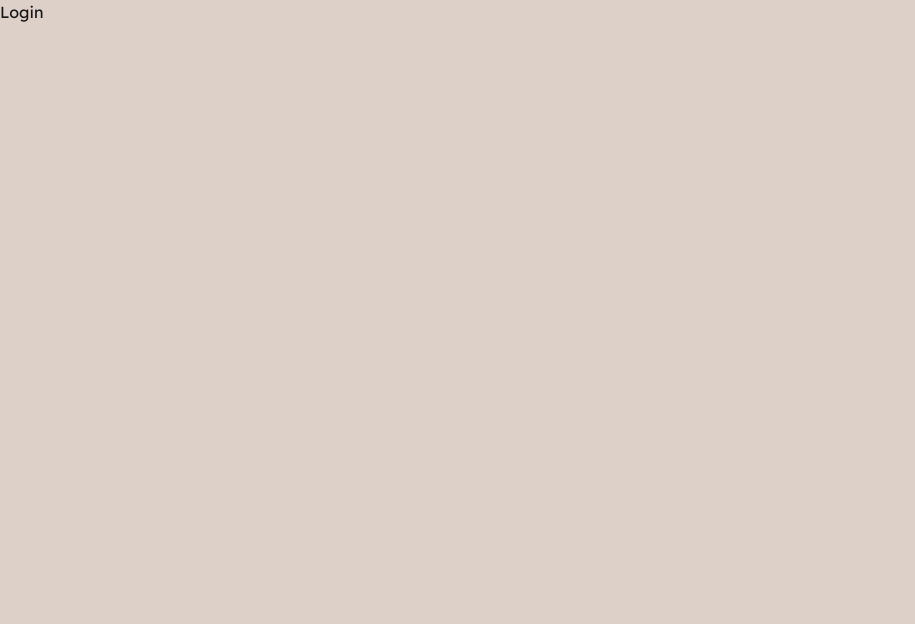
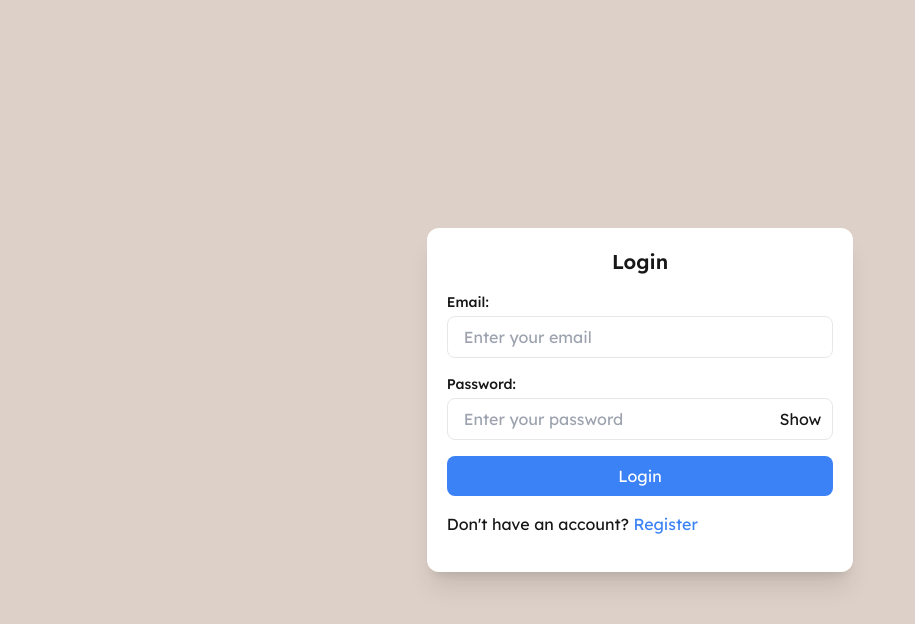
Before and after one commit to 21DP2MLejn/Tailors-Touch, a Next.js app in the folder frontend/: page /auth/login in a window 1280 px wide. Shown: the top 624 px of the page, without its empty margins (0-915 px from the left). Built offline with nearby package versions, Linux system fonts and the light colour scheme; a web font is replaced by a local one.

Commit message:
navbar, login page update, working login

```diff
--- a/frontend/src/app/auth/login/page.tsx
+++ b/frontend/src/app/auth/login/page.tsx
@@ -1,7 +1,116 @@
+"use client";
+import { use, useState } from "react";
+import axios from "axios";
+import Link from "next/link";
+import { useRouter } from "next/navigation";
+
+
 export default function Login() {
-    return (
-      <div>
-        <h1>Login</h1>
+  const [formData, setFormData] = useState({
+    email: "",
+    password: "",
+  });
+
+  const [showPassword, setShowPassword] = useState(false);
+  const [loading, setLoading] = useState(false);
+  const [error, setError] = useState(String);
+  const router = useRouter();
+  const handleChange = (e: React.ChangeEvent<HTMLInputElement>) => {
+    const { name, value } = e.target;
+    setFormData({ ...formData, [name]: value });
+  };
+
+  const togglePasswordVisibility = () => {
+    setShowPassword(!showPassword);
+  };
+
+  const handleSubmit = async (e: React.FormEvent) => {
+    e.preventDefault();
+
+    setLoading(true);
+    setError(String);
+
+    try {
+      const response = await axios.post("http://127.0.0.1:8000/api/auth/login", formData, {
+        headers: {
+          "Content-Type": "application/json",
+        },
+      });
+
+      if (response.status === 200) {
+        localStorage.setItem("authToken", response.data.token);
+        router.push("/");
+        console.log("Login successful:", response.data);
+      } else {
+        setError("Error: " + (response.data.message || "Something went wrong"));
+      }
+    } catch (err) {
+      console.error("Error during login:", err);
+      setError("An error occurred. Please try again later.");
+    } finally {
+      setLoading(false);
+    }
+  };
+  return (
+    <div className="h-screen flex items-center justify-center">
+      <div className="bg-white w-full sm:w-1/3 rounded-xl p-5 h-auto shadow-xl relative">
+        <div className="flex flex-col items-center mb-4">
+          <h1 className="text-xl font-semibold mb-4">Login</h1>
+          <form onSubmit={handleSubmit} className="w-full">
+          <div className="flex flex-col w-full mb-4">
+            <label htmlFor="email" className="mb-1 text-sm font-medium">
+              Email:
+            </label>
+            <input
+              type="email"
+              name="email"
+              id="email"
+              placeholder="Enter your email"
+              value={formData.email}
+              onChange={handleChange}
+              className="w-full px-4 py-2 border rounded-lg"
+            />
+          </div>
+          <div className="flex flex-col w-full mb-4">
+            <label htmlFor="password" className="mb-1 text-sm font-medium">
+              Password:
+            </label>
+            <div className="relative">
+              <input
+                type={showPassword ? "text" : "password"}
+                name="password"
+                id="password"
+                placeholder="Enter your password"
+                value={formData.password}
+                onChange={handleChange}
+                className="w-full px-4 py-2 border rounded-lg"
+              />
+              <button
+                type="button"
+                onClick={togglePasswordVisibility}
+                className="absolute top-1/2 right-3 transform -translate-y-1/2"
+              >
+                {showPassword ? "Hide" : "Show"}
+              </button>
+            </div>
+          </div>
+          <button
+            type="submit"
+            disabled={loading}
+            className="w-full bg-blue-500 hover:bg-blue-600 text-white py-2 rounded-lg"
+          >
+            {loading ? "Loading..." : "Login"}
+          </button>
+          {error && <p className="text-red-500 mt-2">{error}</p>}
+          <p className="mt-4">
+            Don&apos;t have an account?{" "}
+            <Link href="/auth/register" className="text-blue-500 hover:underline">
+              Register
+            </Link>
+          </p>
+          </form>
+        </div>
       </div>
-    );
-  }
+    </div>
+  );
+}
--- a/frontend/src/app/components/navbar.tsx
+++ b/frontend/src/app/components/navbar.tsx
@@ -7,26 +7,23 @@ const Navbar = () => {
   const [isAuthenticated, setIsAuthenticated] = useState(false);
   const [menuOpen, setMenuOpen] = useState(false);
 
-  // Check authentication status
   useEffect(() => {
-    const cookies = document.cookie;
-    setIsAuthenticated(cookies.includes("authToken"));
+    const token = localStorage.getItem("authToken");
+    setIsAuthenticated(!!token);
   }, []);
+
+  const handleLogout = () => {
+    localStorage.removeItem("authToken");
+    setIsAuthenticated(false);
+  };
 
   return (
     <header className="bg-white shadow-md dark:bg-gray-900 sticky top-0 z-50">
       <div className="container mx-auto flex items-center justify-between p-4">
-        {/* Logo */}
         <Link href="/" className="text-2xl font-bold text-gray-800 dark:text-white">
           Tailor&apos;s Touch
         </Link>
-
-        {/* Links */}
-        <nav
-          className={`flex-1 flex items-center justify-end gap-8 md:flex ${
-            menuOpen ? "block" : "hidden"
-          } md:block`}
-        >
+        <nav className={`flex-1 flex items-center justify-end gap-8 md:flex ${menuOpen ? "block" : "hidden"} md:block`}>
           <Link href="/categories/men" className="text-gray-700 dark:text-gray-200 hover:text-blue-500 dark:hover:text-blue-400">
             Men
           </Link>
@@ -40,34 +37,31 @@ const Navbar = () => {
             Sale
           </Link>
         </nav>
-
-        {/* Right Side: Search, Cart, User */}
         <div className="flex items-center gap-4">
-          {/* Search */}
           <div className="relative hidden md:block">
             <input
               type="text"
               placeholder="Search..."
               className="border rounded-md py-1 px-5 ml-5 focus:ring-2 focus:ring-blue-400 dark:bg-gray-800 dark:border-gray-700 dark:text-gray-200"
             />
-              <svg
-                xmlns="http://www.w3.org/2000/svg"
-                className="w-5 h-5 text-gray-500 absolute right-0 mx-3 top-1/2 transform -translate-y-1/2"
-                fill="none"
-                viewBox="0 0 24 24"
-                stroke="currentColor"
-            >
-                <path
-                strokeLinecap="round"
-                strokeLinejoin="round"
-                strokeWidth={2}
-                d="M21 21l-6-6m2-5a7 7 0 11-14 0 7 7 0 0114 0z"
-                />
+            <svg xmlns="http://www.w3.org/2000/svg" className="w-5 h-5 text-gray-500 absolute right-0 mx-3 top-1/2 transform -translate-y-1/2" fill="none" viewBox="0 0 24 24" stroke="currentColor">
+              <path strokeLinecap="round" strokeLinejoin="round" strokeWidth={2} d="M21 21l-6-6m2-5a7 7 0 11-14 0 7 7 0 0114 0z" />
             </svg>
           </div>
-
-          {/* Cart */}
           <Link href="/cart" className="relative text-gray-700 dark:text-gray-200 hover:text-blue-500 dark:hover:text-blue-400">
+            <svg xmlns="http://www.w3.org/2000/svg" fill="none" viewBox="0 0 24 24" strokeWidth="1.5" stroke="currentColor" className="w-6 h-6">
+              <path strokeLinecap="round" strokeLinejoin="round" d="M3 3h2l.4 2M7 13h10l3.6-7H5.4M7 13L5.4 6M7 13l-2 8m12-8l2 8m-6 0a2 2 0 100-4 2 2 0 000 4zm-6 0a2 2 0 100-4 2 2 0 000 4z" />
+            </svg>
+          </Link>
+          {isAuthenticated ? (
+            <div className="flex items-center gap-2">
+              <button
+                onClick={handleLogout}
+                className="text-sm text-gray-700 dark:text-gray-200 hover:text-blue-500 dark:hover:text-blue-400"
+              >
+                Logout
+              </button>
+              <Link href="/profile" className="text-gray-700 dark:text-gray-200 hover:text-blue-500 dark:hover:text-blue-400">
                 <svg
                   xmlns="http://www.w3.org/2000/svg"
                   fill="none"
@@ -79,16 +73,12 @@ const Navbar = () => {
                   <path
                     strokeLinecap="round"
                     strokeLinejoin="round"
-                  d="M3 3h2l.4 2M7 13h10l3.6-7H5.4M7 13L5.4 6M7 13l-2 8m12-8l2 8m-6 0a2 2 0 100-4 2 2 0 000 4zm-6 0a2 2 0 100-4 2 2 0 000 4z"
+                    d="M15.75 13.5a3.75 3.75 0 01-7.5 0m7.5 0a3.75 3.75 0 00-7.5 0m7.5 0H21a2.25 2.25 0 01-2.25 2.25m0 0H5.25m0 0A2.25 2.25 0 013 13.5h3.75m12-7.5a6 6 0 11-12 0 6 6 0 0112 0z"
                   />
                 </svg>
-              {/* <span className="absolute -top-2 -right-2 bg-red-500 text-white text-xs rounded-full px-1">
-                3
-              </span> */}
               </Link>
-
-          {/* User Links */}
-          {!isAuthenticated ? (
+            </div>
+          ) : (
             <div className="flex items-center gap-2">
               <Link href="/auth/login" className="text-sm text-gray-700 dark:text-gray-200 hover:text-blue-500 dark:hover:text-blue-400">
                 Login
@@ -97,31 +87,11 @@ const Navbar = () => {
                 Register
               </Link>
             </div>
-          ) : (
-            <Link href="/profile" className="text-gray-700 dark:text-gray-200 hover:text-blue-500 dark:hover:text-blue-400">
-                Profile
-            </Link>
           )}
         </div>
-
-        {/* Mobile Menu Button */}
-        <button
-          onClick={() => setMenuOpen(!menuOpen)}
-          className="md:hidden text-gray-700 dark:text-gray-200"
-        >
-          <svg
-            xmlns="http://www.w3.org/2000/svg"
-            fill="none"
-            viewBox="0 0 24 24"
-            strokeWidth="1.5"
-            stroke="currentColor"
-            className="w-6 h-6"
-          >
-            <path
-              strokeLinecap="round"
-              strokeLinejoin="round"
-              d="M3.75 6h16.5M3.75 12h16.5M3.75 18h16.5"
-            />
+        <button onClick={() => setMenuOpen(!menuOpen)} className="md:hidden text-gray-700 dark:text-gray-200">
+          <svg xmlns="http://www.w3.org/2000/svg" fill="none" viewBox="0 0 24 24" strokeWidth="1.5" stroke="currentColor" className="w-6 h-6">
+            <path strokeLinecap="round" strokeLinejoin="round" d="M3.75 6h16.5M3.75 12h16.5M3.75 18h16.5" />
           </svg>
         </button>
       </div>
```
Lines whose indentation alone changed are shown as unchanged.
